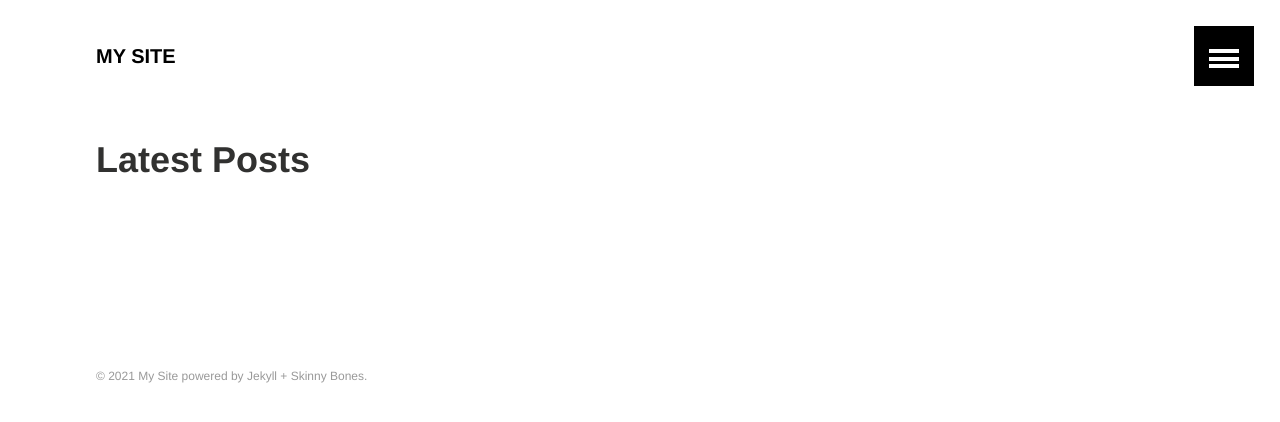
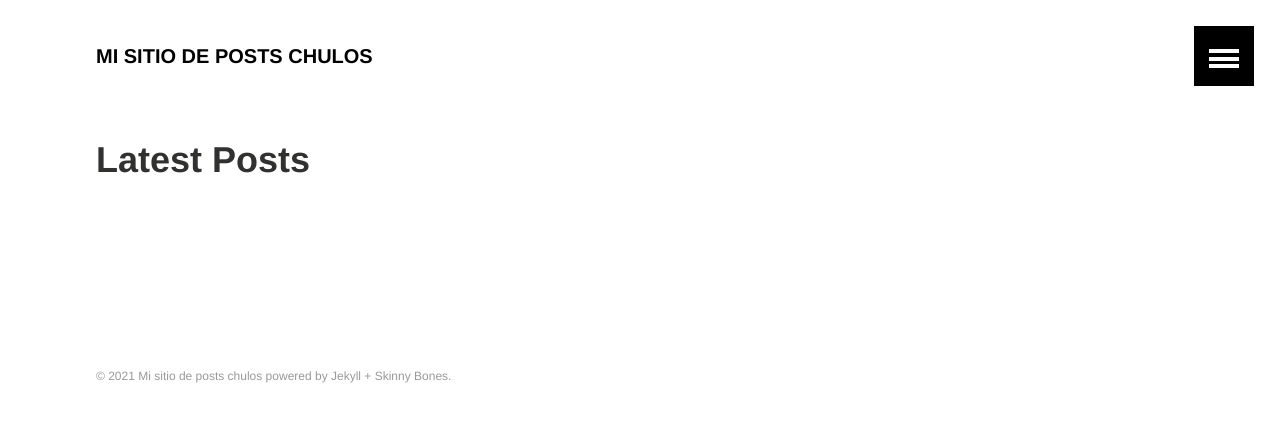
Before and after one commit to daorti/bones, a Jekyll site: the page built from index.md, in a window 1280 px wide. Shown: the top 422 px of the page. Built offline with Jekyll 4.4.1, drawn with Linux system fonts in a browser that asks for light colours.

Commit message:
imagenes

```diff
--- a/_config.yml
+++ b/_config.yml
@@ -1,9 +1,9 @@
 # Site wide configuration
 
-title: "My Site"
-description: "This is a description of my awesome site."
-logo: # 120x120 px default image used for Twitter summary card
-teaser: # 400x250 px default teaser image used in image archive grid
+title: "Mi sitio de posts chulos"
+description: "Aqui hay proyectos que merecen la pena"
+logo: bio-photo.jpg
+teaser: python2.jpg
 locale: en
 url: https://daorti.github.io/bones/
 feed:
```
Also changed, not shown: images/code.jpg (added), images/map.jpeg (added), images/python.jpg (added), images/python2.jpg (added), images/teaser.jpg (added).
